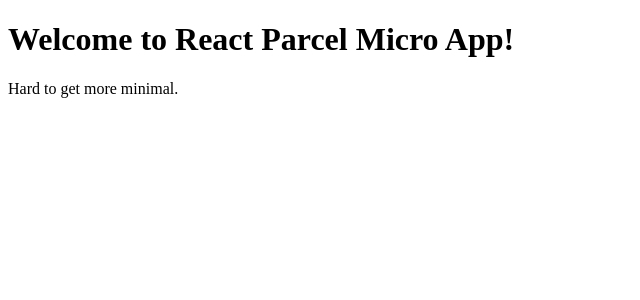
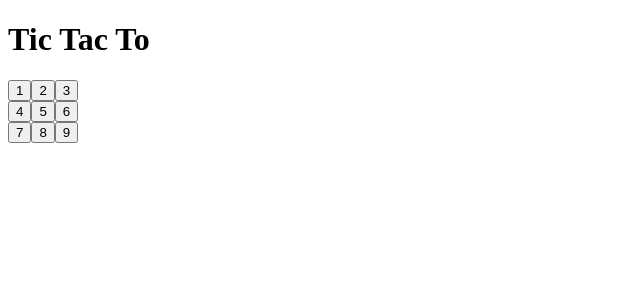
Before and after one commit to souravdev-eng/react-tictacto, a React (Vite) app: page / in a window 1280 px wide. Shown: the top 300 px of the page, without its empty margins (0-640 px from the left). Built offline with nearby package versions, Linux system fonts and the light colour scheme.

Commit message:
Setup our grid and create props

```diff
--- a/src/App.js
+++ b/src/App.js
@@ -1,10 +1,11 @@
-import React from "react";
+import React from 'react';
+import Board from './components/Board';
 
 const App = () => {
   return (
     <>
-      <h1>Welcome to React Parcel Micro App!</h1>
-      <p>Hard to get more minimal.</p>
+      <h1>Tic Tac To</h1>
+      <Board />
     </>
   );
 };
--- /dev/null
+++ b/src/components/Board.jsx
@@ -0,0 +1,26 @@
+import React from 'react';
+import Squre from './Squre';
+
+const Board = () => {
+  return (
+    <div>
+      <div>
+        <Squre value={1} />
+        <Squre value={2} />
+        <Squre value={3} />
+      </div>
+      <div>
+        <Squre value={4} />
+        <Squre value={5} />
+        <Squre value={6} />
+      </div>
+      <div>
+        <Squre value={7} />
+        <Squre value={8} />
+        <Squre value={9} />
+      </div>
+    </div>
+  );
+};
+
+export default Board;
--- /dev/null
+++ b/src/components/Squre.jsx
@@ -0,0 +1,7 @@
+import React from 'react';
+
+const Squre = ({ value }) => {
+  return <button type="button">{value}</button>;
+};
+
+export default Squre;
```
